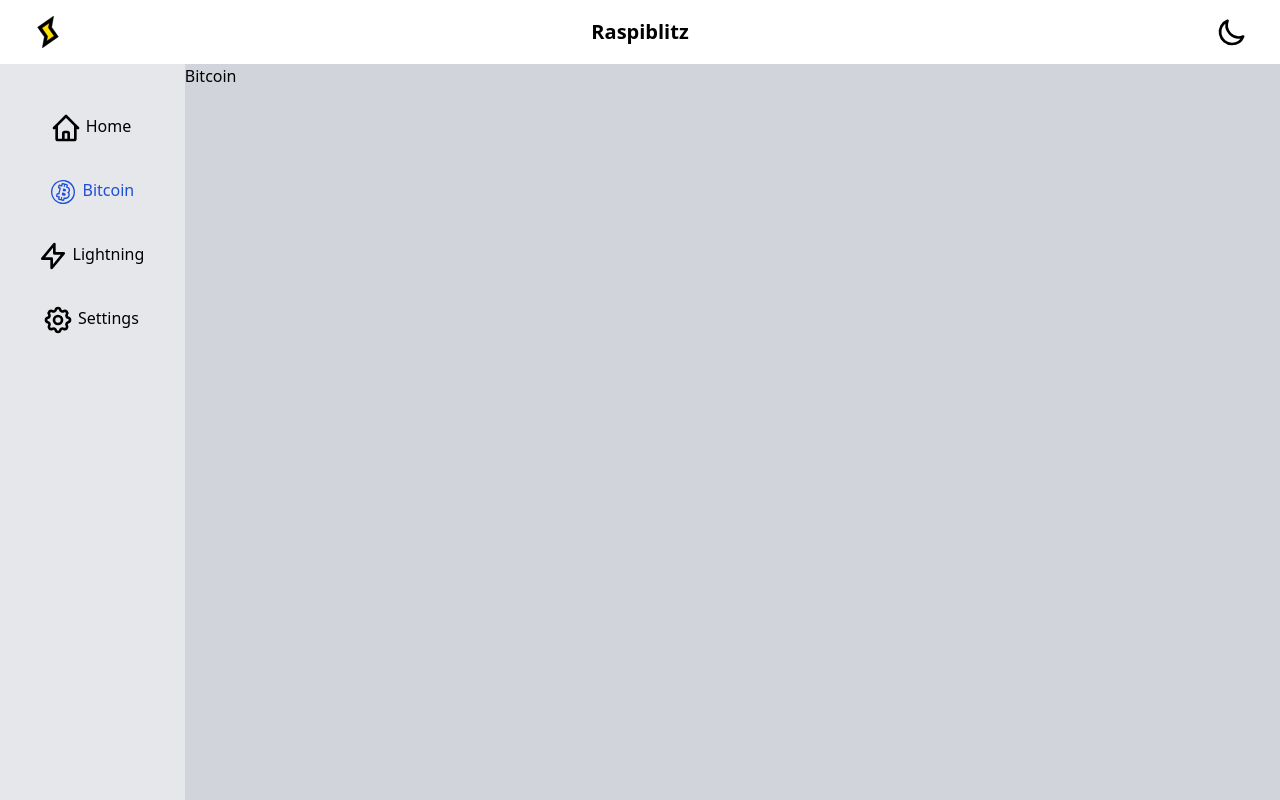
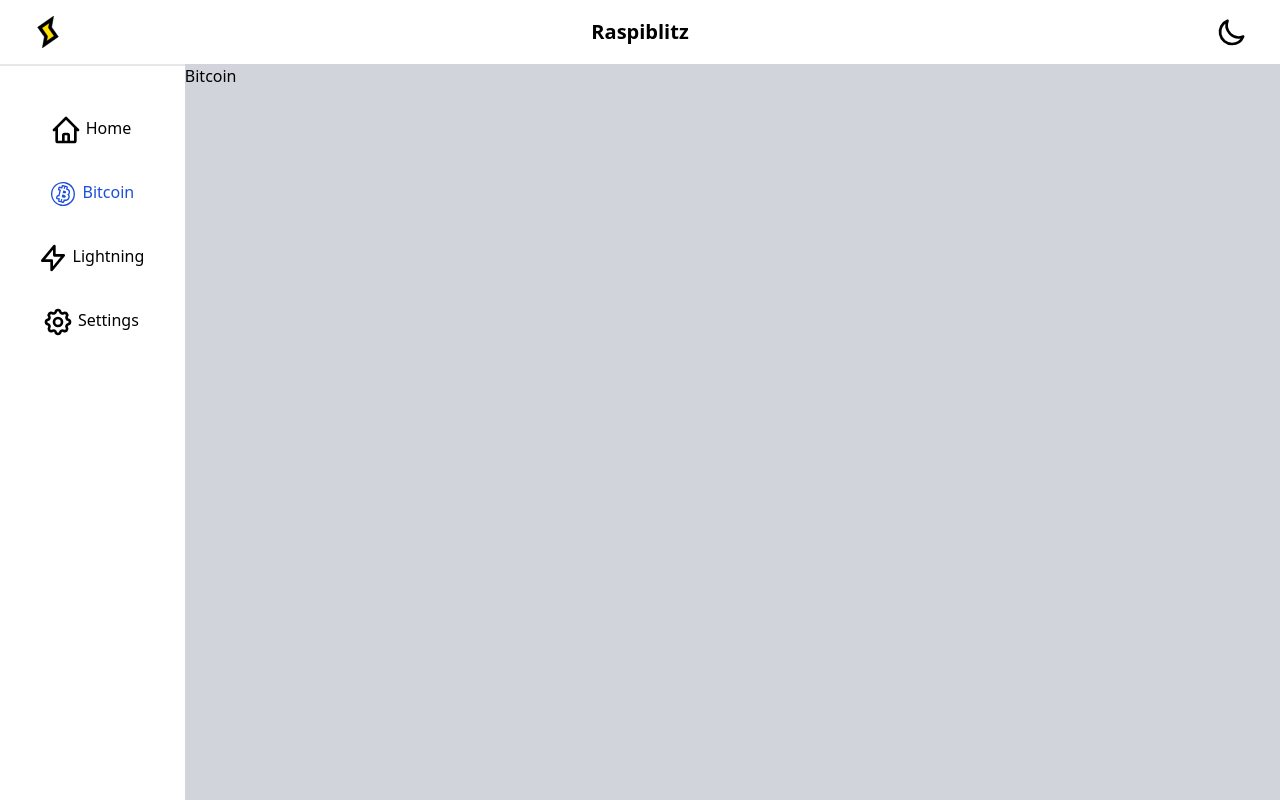
Before and after one commit to raspiblitz/raspiblitz-web, a React (Create React App) app: page /bitcoin in a window 1280 px wide. Built offline with nearby package versions, Linux system fonts and the light colour scheme.

Commit message:
use bitcoin logo on bottom nav for now; fix side drawer color

```diff
--- a/src/components/Navigation/BottomNav/BottomNav.tsx
+++ b/src/components/Navigation/BottomNav/BottomNav.tsx
@@ -1,7 +1,6 @@
 import React from 'react';
 import { NavLink } from 'react-router-dom';
-
-import BitcoinIcon from '../../../assets/bitcoin-circle.svg';
+import { ReactComponent as BitcoinIcon } from '../../../assets/bitcoin-circle.svg';
 import { ReactComponent as HomeLogo } from '../../../assets/home.svg';
 import { ReactComponent as LightningIcon } from '../../../assets/lightning.svg';
 import { ReactComponent as SettingsIcon } from '../../../assets/settings.svg';
@@ -14,8 +13,8 @@
         <div className='text-center mx-1'>Home</div>
       </NavLink>
       <NavLink to='bitcoin' activeClassName='text-blue-700 dark:text-yellow-500' className='dark:text-gray-300'>
-        {/* Workaround since Bitcoin Icon doesn't like to be imported twice - weird behavior mobile only in BottomNav*/}
-        <img src={BitcoinIcon} className='w-8 h-8 mx-auto' alt='Bitcoin icon' />
+        {/* TODO: Change Bitcoin icon; doesn't like to be imported twice somehow & thus is ugly here */}
+        <BitcoinIcon className='w-8 h-8 mx-auto' />
         <div className='text-center mx-1'>Bitcoin</div>
       </NavLink>
       <NavLink to='lightning' activeClassName='text-blue-700 dark:text-yellow-500' className='dark:text-gray-300'>
--- a/src/components/Navigation/SideDrawer/SideDrawer.tsx
+++ b/src/components/Navigation/SideDrawer/SideDrawer.tsx
@@ -8,7 +8,7 @@
 export class SideDrawer extends Component {
   render(): JSX.Element {
     return (
-      <nav className='hidden md:inline-block content-container md:w-3/12 xl:w-2/12 bg-gray-200 px-2 text-center pt-8 shadow-lg'>
+      <nav className='hidden md:inline-block content-container md:w-3/12 xl:w-2/12 px-2 text-center pt-8 shadow-lg bg-white dark:bg-gray-800 border-t-2'>
         <NavLink
           to='/'
           exact
```
